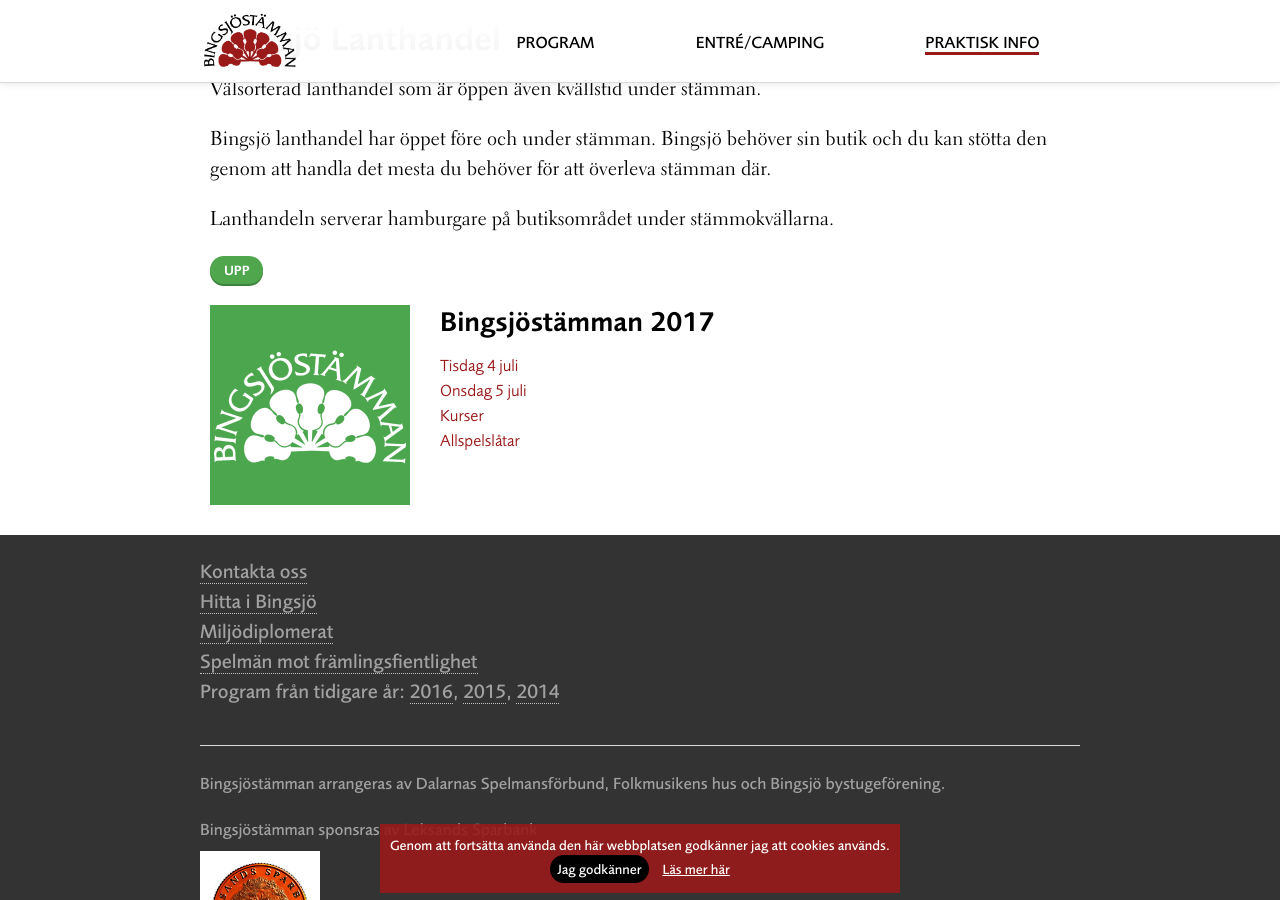
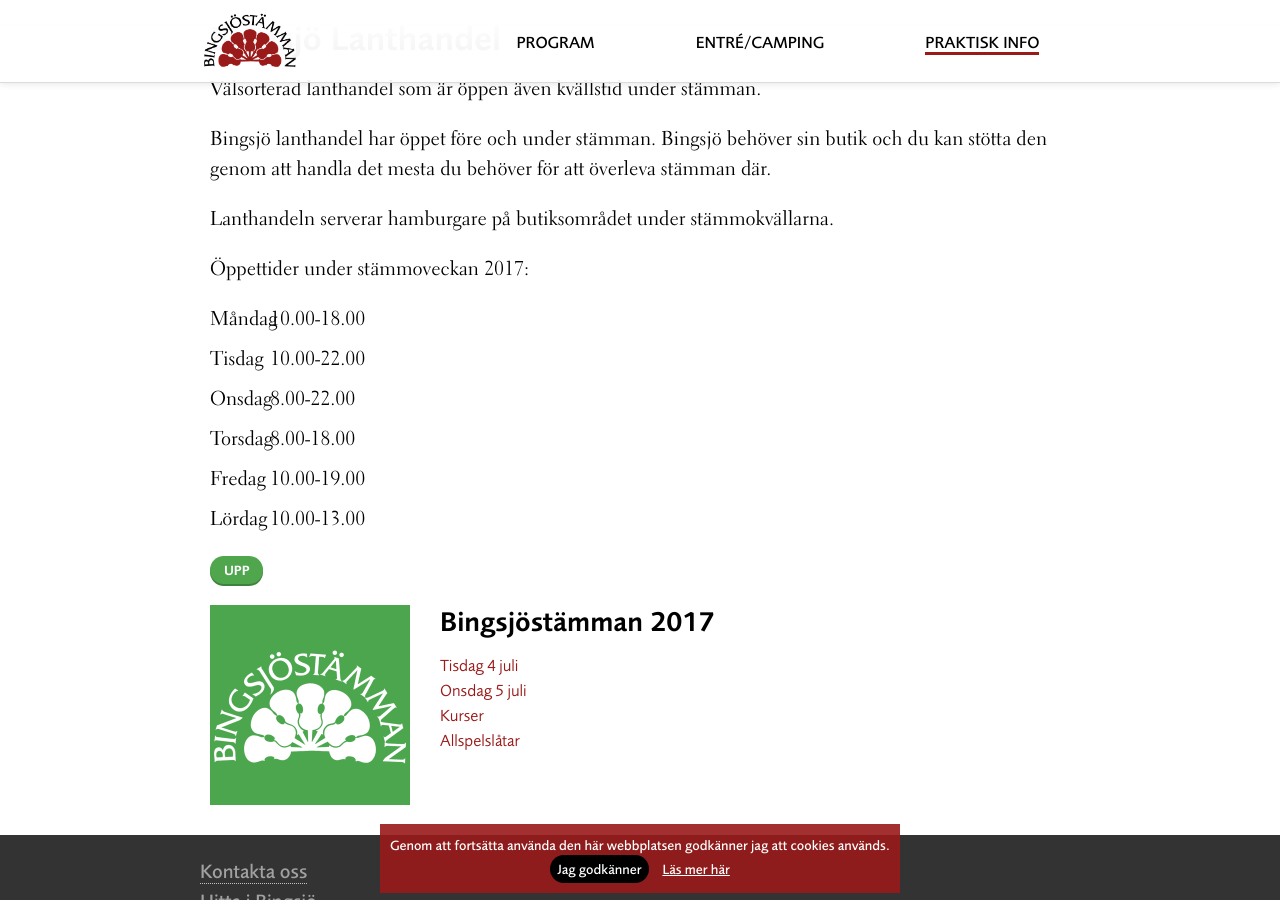
Before and after one commit to bingsjostamman/bingsjostamman.github.io, a Jekyll site: the page built from praktisk-info.md, in a window 1280 px wide and 900 px high, scrolled down 4255 px. Built offline with Jekyll 4.4.1, drawn with Linux system fonts in a browser that asks for light colours.

Commit message:
öppettider lanthandeln

```diff
--- a/praktisk-info.md
+++ b/praktisk-info.md
@@ -69,6 +69,27 @@
 
 Lanthandeln serverar hamburgare på butiksområdet under stämmokvällarna.
 
+Öppettider under stämmoveckan 2017:
+
+Måndag
+: 10.00-18.00
+
+Tisdag
+: 10.00-22.00
+
+Onsdag
+: 8.00-22.00
+
+Torsdag
+: 8.00-18.00
+
+Fredag
+: 10.00-19.00
+
+Lördag
+: 10.00-13.00
+
+
 [Upp](#praktisk-information)
 {: .to-top}
 
```
